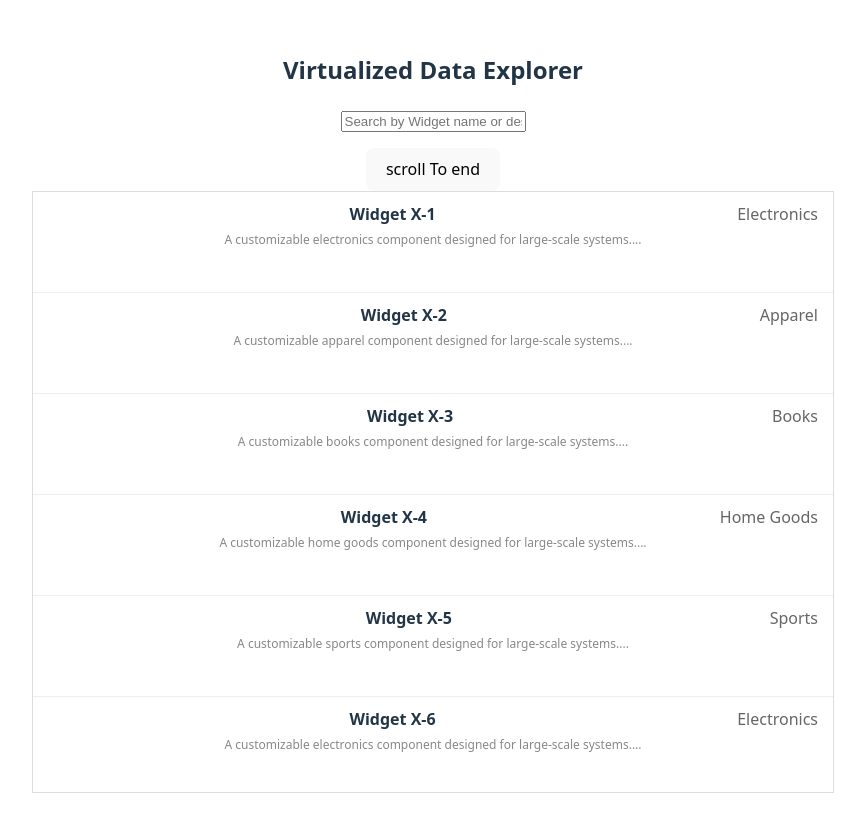
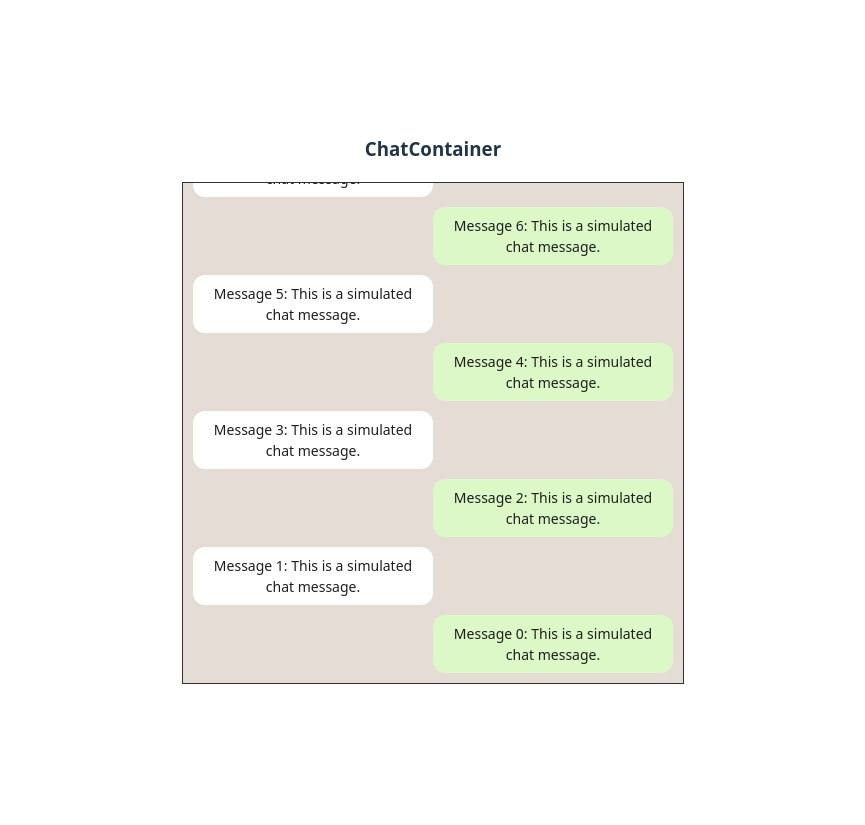
Before and after one commit to theTurbanCoder/React-Tutorial, a React (Vite) app: page / in a window 1280 px wide. Shown: the whole page, without its empty margins (207-1072 px from the left). After the commit the page ends 800 px from the top, so only its background shows below. Built offline with nearby package versions, Linux system fonts and the light colour scheme.

Commit message:
infinite scroll

```diff
--- a/src/App.tsx
+++ b/src/App.tsx
@@ -1,6 +1,7 @@
 import React from 'react'
 import './App.css'
 import { DataExplorer } from './components/DataExplorer'
+import { ChatContainer } from './components/ChatContainer'
 
 
 
@@ -9,7 +10,7 @@ function App() {
 
   return (
     <>
-      <DataExplorer />
+      <ChatContainer />
     </>
   )
 }
--- /dev/null
+++ b/src/components/ChatContainer.tsx
@@ -0,0 +1,128 @@
+import React, { useCallback, useEffect, useLayoutEffect, useRef, useState } from "react";
+import { simulateMessages } from "../utils/simulateMessages";
+import { useInfiniteScroll } from "../hooks/useInfiniteScroll";
+
+export const ChatContainer = () => {
+  const [messages, setMessages] = useState<Array<any>>([]);
+  const [hasMore, setHasMore] = useState(true);
+
+  const pageRef = useRef(0);
+
+  const containerRef = useRef<HTMLDivElement | null>(null);
+  const previousScrollHeightBar = useRef(0);
+
+  useLayoutEffect(() => {
+    const container = containerRef.current;
+    if (!container || pageRef.current === 0) return; // Skip on initial load
+
+    // Calculate the difference in height after the new content has rendered
+    const newScrollHeight = container.scrollHeight;
+    const heightDifference = newScrollHeight - previousScrollHeightBar.current;
+
+    // Compensate by manually shifting the scroll position down.
+    // This makes the user's viewport stay visually fixed.
+    container.scrollTop += heightDifference;
+  }, [messages]);
+
+  const fetchMessages = useCallback(
+    async (onComplete) => {
+
+      if (!hasMore) {
+        onComplete();
+        return;
+      }
+
+      const currentPageToFetch = pageRef.current;
+
+      if (containerRef.current) {
+        previousScrollHeightBar.current = containerRef.current.scrollHeight;
+      }
+
+      const { messages: newMessages, hasMore: more } = await simulateMessages({
+        page: currentPageToFetch,
+        pageSize: 20,
+      });
+
+
+      pageRef.current = currentPageToFetch + 1;
+
+      setMessages((prevMessages) => [...newMessages, ...prevMessages]);
+      setHasMore(more);
+
+
+      onComplete();
+    },
+    [hasMore]
+  );
+
+  useEffect(() => {
+    if (pageRef.current === 0 && messages.length === 0) {
+      fetchMessages(() => {
+        if (containerRef.current) {
+          containerRef.current.scrollTop = containerRef.current.scrollHeight;
+        }
+      });
+    }
+  }, [fetchMessages, messages.length]);
+
+  const infiniteScrollRef = useInfiniteScroll({ fetchNextPage: fetchMessages });
+  containerRef.current = infiniteScrollRef.current;
+
+  return (
+    <div style={{ padding: "20px" }}>
+      <h3>ChatContainer</h3>
+      <div
+        ref={infiniteScrollRef}
+        style={{
+          height: "500px",
+          width: "500px",
+          overflowY: "scroll",
+          // display: "flex",
+          // flexDirection: "column",
+          border: "1px solid #333",
+          backgroundColor: "#e5ddd5",
+        }}
+      >
+
+        {!hasMore && (
+          <div style={{ textAlign: 'center', padding: '10px', color: '#888' }}>
+            --- Start of Conversation ---
+          </div>
+        )}
+
+        {messages.length > 0 && hasMore && (
+          <div style={{ textAlign: 'center', padding: '10px' }}>
+            Loading More...
+          </div>
+        )}
+
+        {messages.map((msg) => {
+          const isSelf = msg.sender === "self";
+
+          return (
+            <div
+              title={msg.sender}
+              key={msg.id}
+              style={{
+                padding: "8px 12px",
+                borderRadius: "12px",
+                marginBottom: "10px",
+                maxWidth: "80%",
+                wordWrap: "break-word",
+                fontSize: "14px",
+
+                alignSelf: isSelf ? "flex-end" : "flex-start", // Push to right/left
+                backgroundColor: isSelf ? "#dcf8c6" : "#ffffff", // Greenish for self, White for other
+                color: "#1f1f1f",
+                marginLeft: isSelf ? "50%" : "2%", // Spacer margin
+                marginRight: isSelf ? "2%" : "50%", // Spacer margin
+              }}
+            >
+              {msg.text}
+            </div>
+          );
+        })}
+      </div>
+    </div>
+  );
+};
--- a/src/components/VirtualizedList.tsx
+++ b/src/components/VirtualizedList.tsx
@@ -52,7 +52,7 @@ export const VirtualizedList = ({ items }: {
 
         lastElementRef.current?.lastElementChild?.scrollIntoView({
             behavior:'smooth',
-            block:'nearest',
+            block:'start',
             inline:'end'
         })
 
--- /dev/null
+++ b/src/hooks/useInfiniteScroll.ts
@@ -0,0 +1,45 @@
+import React, { useEffect, useRef } from "react";
+
+const SCROLL_THRESHOLD = 1000;
+
+export const useInfiniteScroll = ({
+  fetchNextPage,
+}: {
+  fetchNextPage: any;
+}) => {
+  const containerRef = useRef<HTMLDivElement | null>(null);
+
+  const isLoadingRef = useRef(false);
+
+  useEffect(() => {
+    const container = containerRef.current;
+    if (!container) return;
+
+    const handleScroll = () => {
+      const { scrollTop } = container;
+
+
+      if (scrollTop <= SCROLL_THRESHOLD) {
+        console.log("CONDITION 1 MET: Scroll position is near the top.");
+        if (isLoadingRef.current) {
+          console.log("CONDITION 2 FAILED: Gate is locked. Returning.");
+          return;
+        }
+        console.log("FETCH TRIGGERED: Locking gate and calling fetchNextPage...");
+        isLoadingRef.current = true;
+
+        fetchNextPage(() => {
+          isLoadingRef.current = false;
+        });
+      }
+    };
+
+    container.addEventListener("scroll", handleScroll);
+
+    return () => {
+      container.removeEventListener("scroll", handleScroll);
+    };
+  }, [fetchNextPage, containerRef.current]);
+
+  return containerRef;
+};
--- a/src/lib/searchData.ts
+++ b/src/lib/searchData.ts
@@ -30,6 +30,4 @@ export const searchData = ({query, values}:SearchDataProps) => {
     searchQuery.set(trimmedQuery, { data : results, ttl: Date.now() + 6*1000})
 
     return results
-
-    // useEffect(() => {}, [trimmedQuery])
 }
--- /dev/null
+++ b/src/utils/simulateMessages.ts
@@ -0,0 +1,44 @@
+const createMessage = (id) => ({
+  id: `msg-${id}`,
+  sender: id % 2 === 0 ? "self" : "other",
+  text: `Message ${id}: This is a simulated chat message.`,
+  timestamp: Date.now() - id * 1000,
+});
+
+export const simulateMessages = ({
+  page,
+  pageSize = 20,
+}: {
+  page: number;
+  pageSize: number;
+}): Promise<any> => {
+
+
+  const newestIdInBatch = page * pageSize;
+  const oldestIdInBatch = (page + 1) * pageSize - 1;
+
+  // const startId = page * pageSize;
+
+  // const endId = startId + pageSize;
+
+  const messages: Array<{
+    id: string;
+    text: string;
+    timestamp: number;
+  }> = [];
+
+  for (let i = oldestIdInBatch; i >= newestIdInBatch; i--) {
+    if (i > 300) continue;
+    messages.push(createMessage(i));
+  }
+
+
+  return new Promise((resolve) => {
+    setTimeout(() => {
+      resolve({
+        messages: messages,
+        hasMore: (page + 1) * pageSize < 300,
+      });
+    }, 800);
+  });
+};
```
